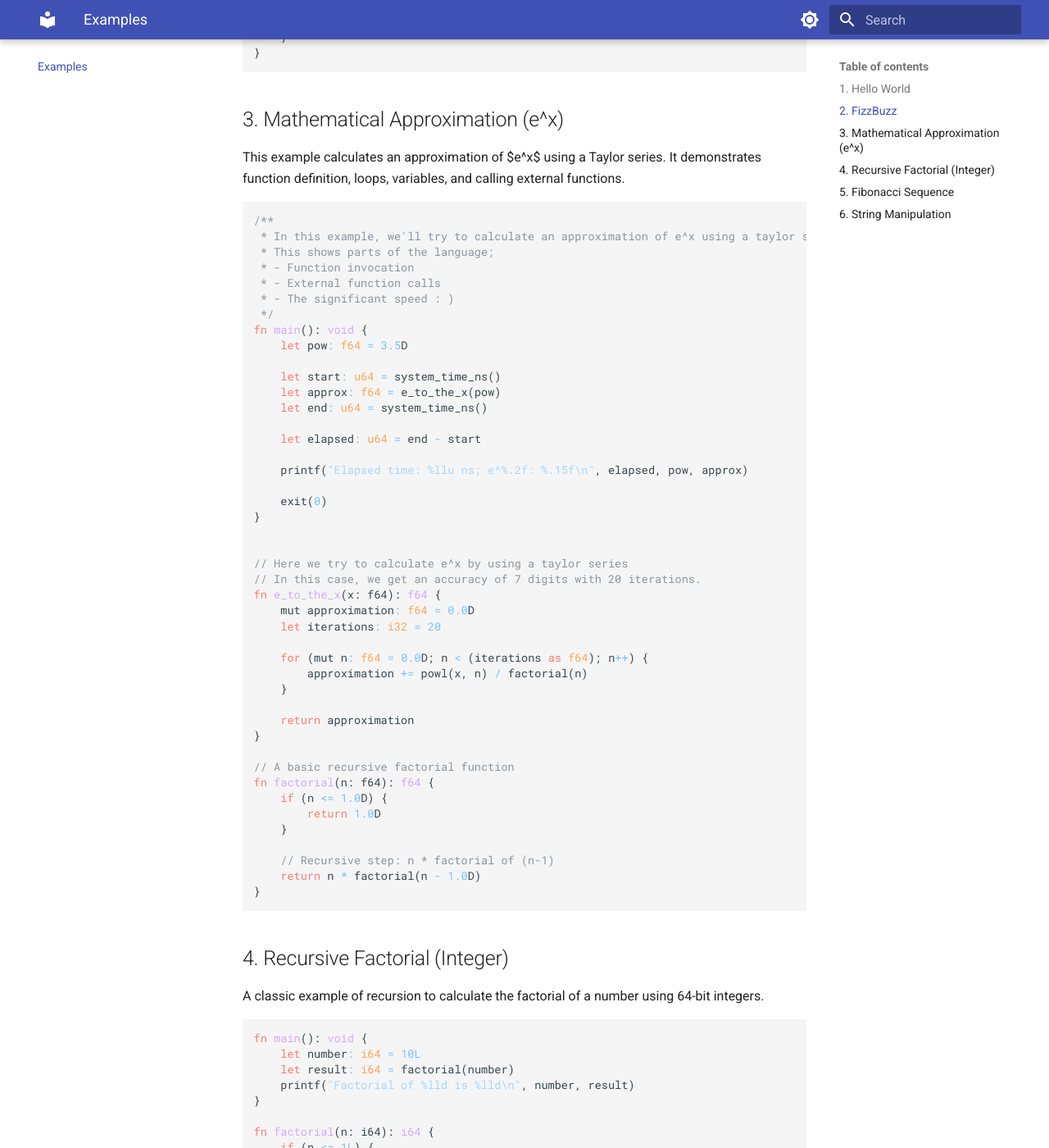
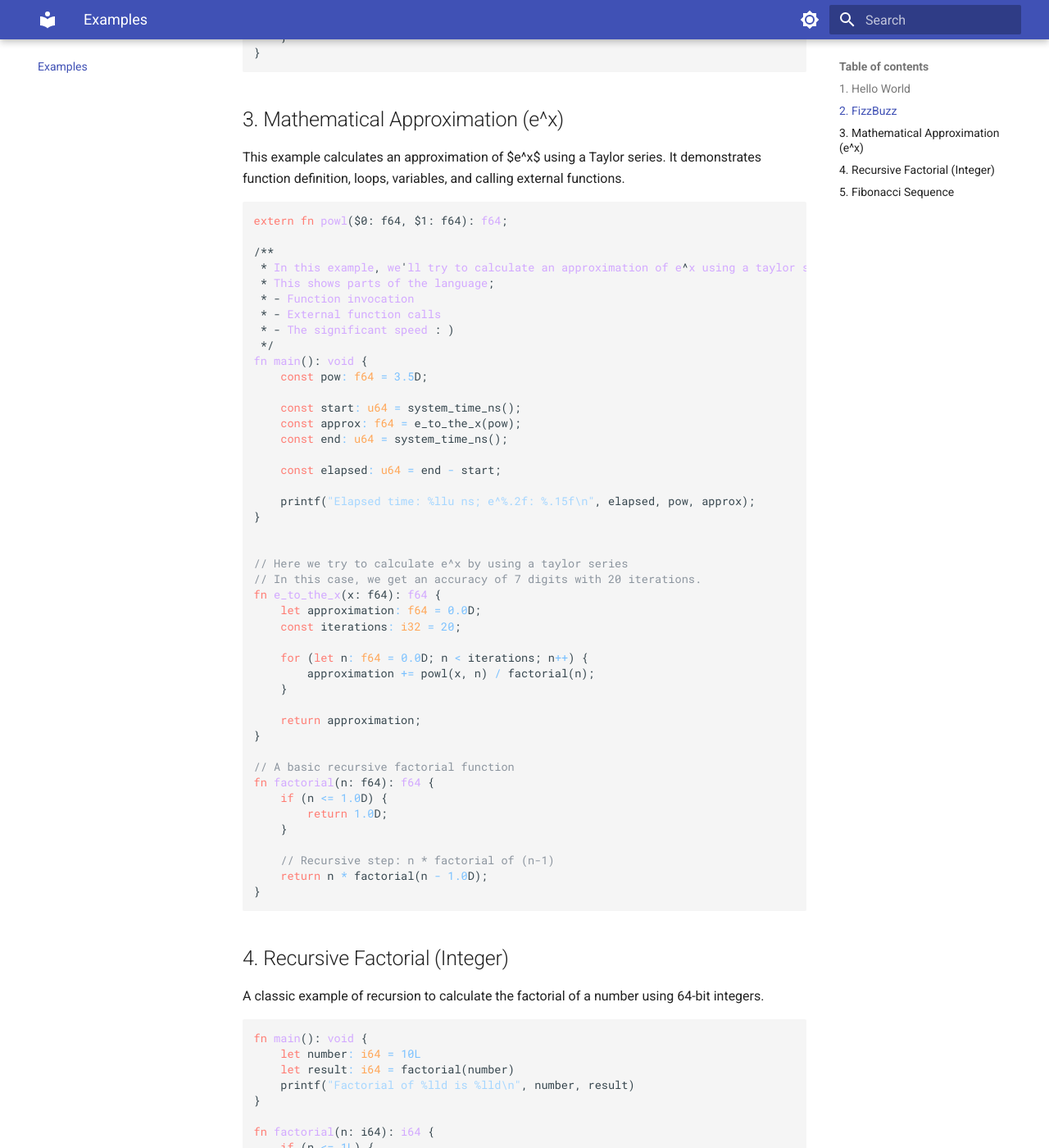
Before and after one commit to VxTi/cstride, an MkDocs documentation site: the page built from docs/examples.md, in a window 1280 px wide and 1400 px high, scrolled down 853 px. Shown: the whole window at 82% size. Built offline with MkDocs 1.6.1 and Material for MkDocs 9.7.7, drawn with Linux system fonts in a browser that asks for light colours; nearby versions of some CDN libraries; some of the changed text lies outside the part shown.

Commit message:
Fixed expression parsing

````diff
--- a/docs/examples.md
+++ b/docs/examples.md
@@ -37,6 +37,8 @@
 This example calculates an approximation of $e^x$ using a Taylor series. It demonstrates function definition, loops, variables, and calling external functions.
 
 ```stride
+extern fn powl($0: f64, $1: f64): f64;
+
 /**
  * In this example, we'll try to calculate an approximation of e^x using a taylor series.
  * This shows parts of the language;
@@ -45,41 +47,39 @@
  * - The significant speed : )
  */
 fn main(): void {
-    let pow: f64 = 3.5D
+    const pow: f64 = 3.5D;
 
-    let start: u64 = system_time_ns()
-    let approx: f64 = e_to_the_x(pow)
-    let end: u64 = system_time_ns()
+    const start: u64 = system_time_ns();
+    const approx: f64 = e_to_the_x(pow);
+    const end: u64 = system_time_ns();
 
-    let elapsed: u64 = end - start
+    const elapsed: u64 = end - start;
 
-    printf("Elapsed time: %llu ns; e^%.2f: %.15f\n", elapsed, pow, approx)
-
-    exit(0)
+    printf("Elapsed time: %llu ns; e^%.2f: %.15f\n", elapsed, pow, approx);
 }
 
 
 // Here we try to calculate e^x by using a taylor series
 // In this case, we get an accuracy of 7 digits with 20 iterations.
 fn e_to_the_x(x: f64): f64 {
-    mut approximation: f64 = 0.0D
-    let iterations: i32 = 20
+    let approximation: f64 = 0.0D;
+    const iterations: i32 = 20;
 
-    for (mut n: f64 = 0.0D; n < (iterations as f64); n++) {
-        approximation += powl(x, n) / factorial(n)
+    for (let n: f64 = 0.0D; n < iterations; n++) {
+        approximation += powl(x, n) / factorial(n);
     }
 
-    return approximation
+    return approximation;
 }
 
 // A basic recursive factorial function
 fn factorial(n: f64): f64 {
     if (n <= 1.0D) {
-        return 1.0D
+        return 1.0D;
     }
 
     // Recursive step: n * factorial of (n-1)
-    return n * factorial(n - 1.0D)
+    return n * factorial(n - 1.0D);
 }
 ```
 
@@ -108,36 +108,22 @@
 
 ```stride
 fn main(): void {
-    print_fibonacci(10)
+    print_fibonacci(10);
 }
 
 fn print_fibonacci(n: i32): void {
-    mut a: i64 = 0L
-    mut b: i64 = 1L
+    let a = 0L;
+    let b = 1L;
 
-    printf("Fibonacci sequence up to %d iterations:\n", n)
+    printf("Fibonacci sequence up to %d iterations:\n", n);
 
-    for (mut i: i32 = 0; i < n; i++) {
-        printf("%lld ", a)
-        let temp: i64 = a
-        a = b
-        b = temp + b
+    let i: i32 = 0;
+    for (; i < n; i++) {
+        printf("%lld ", a);
+        let temp: i64 = a;
+        a = b;
+        b = temp + b;
     }
-    printf("\n")
+    printf("\n");
 }
 ```
-
-## 6. String Manipulation
-Using strings and character processing.
-
-```stride
-fn main(): void {
-    const greeting: string = "Hello, "
-    const name: string = "Stride"
-
-    printf("%s%s!\n", greeting, name)
-
-    let length: i32 = strlen(name)
-    printf("The word '%s' has %d characters.\n", name, length)
-}
-```
````
Also changed, not shown: 5 other files.
